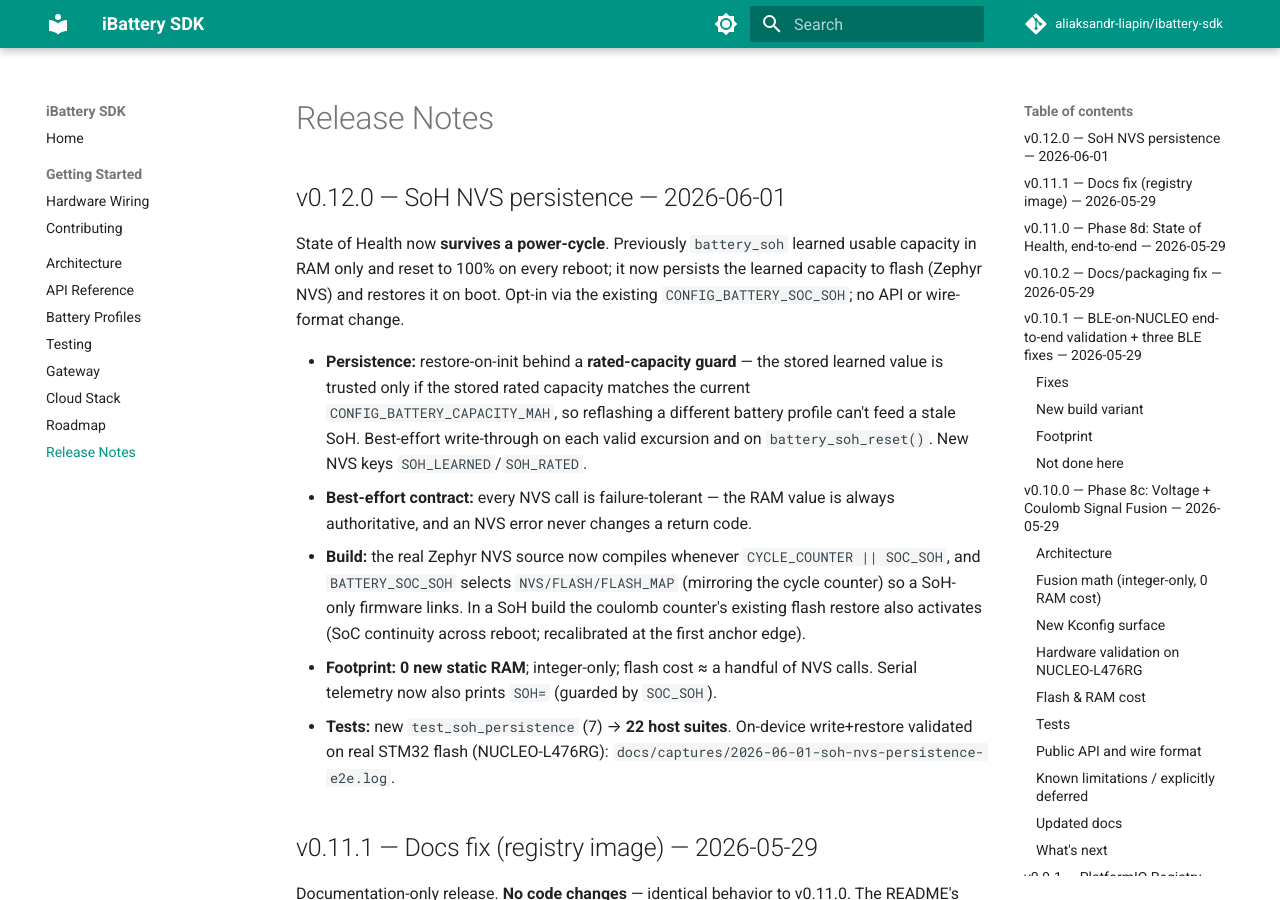
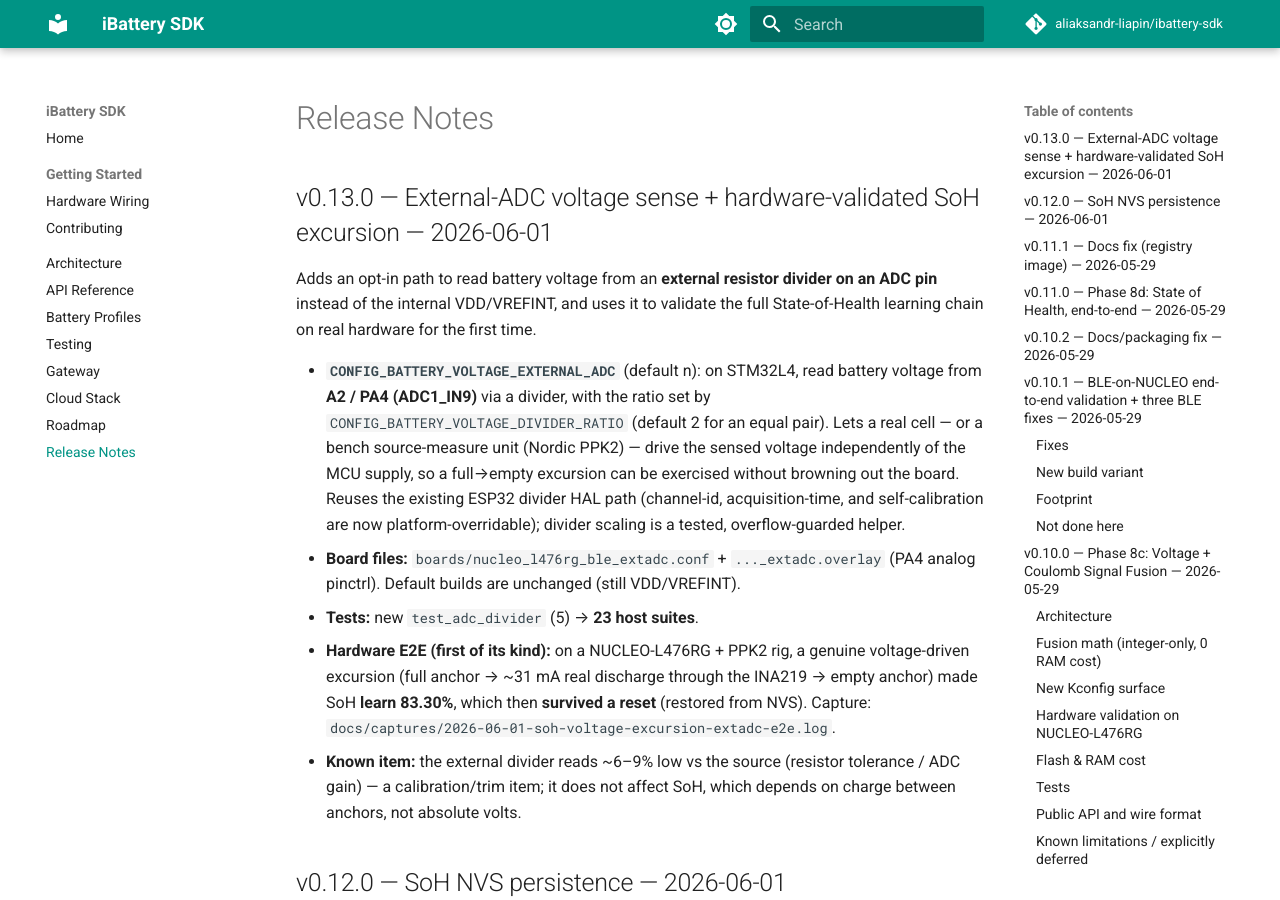
Before and after one commit to aliaksandr-liapin/ibattery-sdk, an MkDocs documentation site: the page built from docs/RELEASE_NOTES.md, in a window 1280 px wide and 900 px high. Built offline with MkDocs 1.6.1 and Material for MkDocs 9.7.7, drawn with Linux system fonts in a browser that asks for light colours; comment, search, counter and statistics services are not loaded.

Commit message:
chore: release bookkeeping for v0.13.0 (external-ADC voltage sense)
Version bump 0.12.0 -> 0.13.0; RELEASE_NOTES entry; CLAUDE.md/ROADMAP
current-state + README/docs install constraints.

Co-Authored-By: Claude Opus 4.8 <noreply@anthropic.com>

```diff
--- a/docs/RELEASE_NOTES.md
+++ b/docs/RELEASE_NOTES.md
@@ -1,4 +1,30 @@
 # Release Notes
+
+## v0.13.0 — External-ADC voltage sense + hardware-validated SoH excursion — 2026-06-01
+
+Adds an opt-in path to read battery voltage from an **external resistor divider
+on an ADC pin** instead of the internal VDD/VREFINT, and uses it to validate the
+full State-of-Health learning chain on real hardware for the first time.
+
+- **`CONFIG_BATTERY_VOLTAGE_EXTERNAL_ADC`** (default n): on STM32L4, read battery
+  voltage from **A2 / PA4 (ADC1_IN9)** via a divider, with the ratio set by
+  `CONFIG_BATTERY_VOLTAGE_DIVIDER_RATIO` (default 2 for an equal pair). Lets a
+  real cell — or a bench source-measure unit (Nordic PPK2) — drive the sensed
+  voltage independently of the MCU supply, so a full→empty excursion can be
+  exercised without browning out the board. Reuses the existing ESP32 divider
+  HAL path (channel-id, acquisition-time, and self-calibration are now
+  platform-overridable); divider scaling is a tested, overflow-guarded helper.
+- **Board files:** `boards/nucleo_l476rg_ble_extadc.conf` + `..._extadc.overlay`
+  (PA4 analog pinctrl). Default builds are unchanged (still VDD/VREFINT).
+- **Tests:** new `test_adc_divider` (5) → **23 host suites**.
+- **Hardware E2E (first of its kind):** on a NUCLEO-L476RG + PPK2 rig, a genuine
+  voltage-driven excursion (full anchor → ~31 mA real discharge through the
+  INA219 → empty anchor) made SoH **learn 83.30%**, which then **survived a
+  reset** (restored from NVS). Capture:
+  `docs/captures/2026-06-01-soh-voltage-excursion-extadc-e2e.log`.
+- **Known item:** the external divider reads ~6–9% low vs the source (resistor
+  tolerance / ADC gain) — a calibration/trim item; it does not affect SoH, which
+  depends on charge between anchors, not absolute volts.
 
 ## v0.12.0 — SoH NVS persistence — 2026-06-01
 
--- a/docs/ROADMAP.md
+++ b/docs/ROADMAP.md
@@ -1,6 +1,6 @@
 # Roadmap & Business Strategy
 
-## Current State (v0.12.0 — Phase 8 + State of Health end-to-end, SoH now persists across reboot (NVS); all hardware-validated on NUCLEO-L476RG)
+## Current State (v0.13.0 — Phase 8 + State of Health end-to-end; SoH persists across reboot (NVS) and its learning chain is hardware-validated via a real PPK2 voltage excursion; opt-in external-ADC voltage sense; all on NUCLEO-L476RG)
 
 v0.10.1 closed the deferred BLE end-to-end loop: v3 telemetry now flows
 firmware → BLE → gateway → InfluxDB → Grafana on real hardware (X-NUCLEO-IDB05A2
--- a/library.json
+++ b/library.json
@@ -1,7 +1,7 @@
 {
     "$schema": "https://raw.githubusercontent.com/platformio/platformio-core/develop/platformio/assets/schema/library.json",
     "name": "ibattery-sdk",
-    "version": "0.12.0",
+    "version": "0.13.0",
     "description": "Battery intelligence SDK for IoT — voltage measurement, SoC estimation (voltage-LUT + working coulomb counting via INA219 + optional voltage/coulomb signal fusion), temperature monitoring, power state management, BLE telemetry. Median voltage filter, SoC slew-rate limiter, and current-adaptive fusion for accuracy under load. Hardware-validated on NUCLEO-L476RG. Supports CR2032 and LiPo.",
     "keywords": "battery, soc, voltage, current, coulomb, ina219, iot, embedded, lipo, cr2032, telemetry, ble, power-management, zephyr",
     "homepage": "https://aliaksandr-liapin.github.io/ibattery-sdk/",
```
Also changed, not shown: CLAUDE.md (+1 -1 lines), README.md (+4 -4 lines), docs/index.md (+4 -4 lines).
